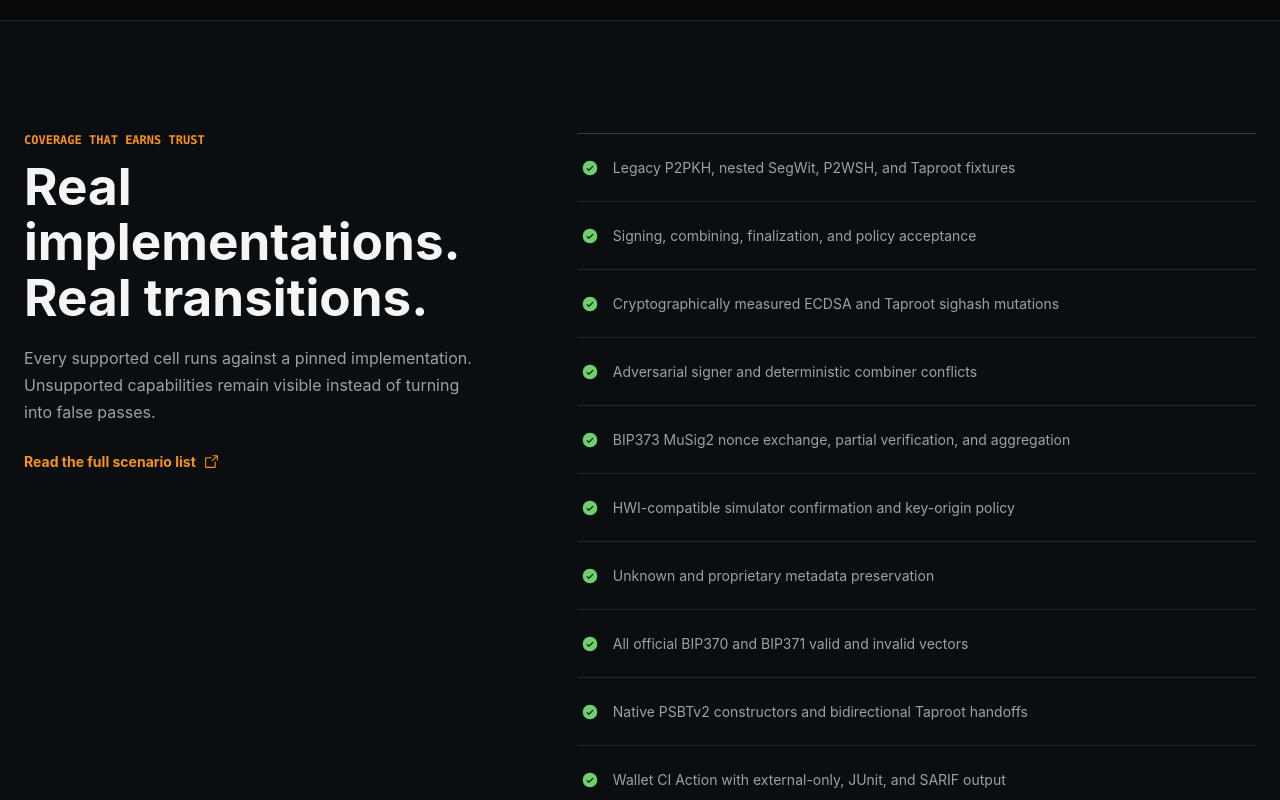
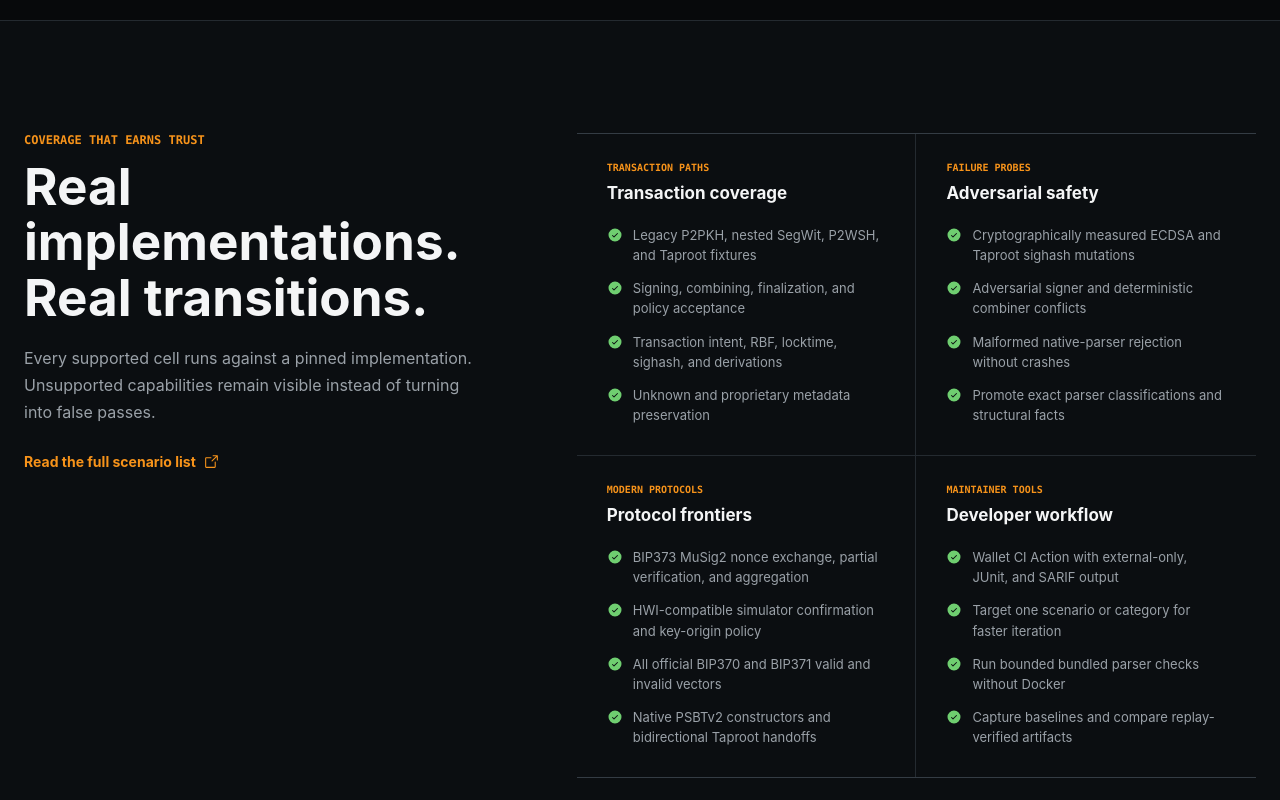
Before and after one commit to GautamBytes/psbt-interop-lab, a React (Vite) app in the folder website/: page / in a window 1280 px wide. Shown: the part 3240-4040 px from the top of the page. Built offline with nearby package versions, Linux system fonts and the light colour scheme.

Commit message:
feat: group homepage coverage

```diff
--- a/website/src/components/Sections.tsx
+++ b/website/src/components/Sections.tsx
@@ -13,23 +13,51 @@ import { npmUrl, repositoryUrl, workflowSteps } from "../content";
 import { routes } from "../routes";
 import { SiteLink } from "./SiteLink";
 
-const coverage = [
+const coverageGroups = [
+  {
+    id: "transactions",
+    label: "Transaction paths",
+    title: "Transaction coverage",
+    items: [
       "Legacy P2PKH, nested SegWit, P2WSH, and Taproot fixtures",
       "Signing, combining, finalization, and policy acceptance",
+      "Transaction intent, RBF, locktime, sighash, and derivations",
+      "Unknown and proprietary metadata preservation",
+    ],
+  },
+  {
+    id: "adversarial",
+    label: "Failure probes",
+    title: "Adversarial safety",
+    items: [
       "Cryptographically measured ECDSA and Taproot sighash mutations",
       "Adversarial signer and deterministic combiner conflicts",
+      "Malformed native-parser rejection without crashes",
+      "Promote exact parser classifications and structural facts",
+    ],
+  },
+  {
+    id: "protocols",
+    label: "Modern protocols",
+    title: "Protocol frontiers",
+    items: [
       "BIP373 MuSig2 nonce exchange, partial verification, and aggregation",
       "HWI-compatible simulator confirmation and key-origin policy",
-  "Unknown and proprietary metadata preservation",
       "All official BIP370 and BIP371 valid and invalid vectors",
       "Native PSBTv2 constructors and bidirectional Taproot handoffs",
+    ],
+  },
+  {
+    id: "workflow",
+    label: "Maintainer tools",
+    title: "Developer workflow",
+    items: [
       "Wallet CI Action with external-only, JUnit, and SARIF output",
       "Target one scenario or category for faster iteration",
       "Run bounded bundled parser checks without Docker",
-  "Promote exact parser classifications and structural facts",
       "Capture baselines and compare replay-verified artifacts",
-  "Transaction intent, RBF, locktime, sighash, and derivations",
-  "Malformed native-parser rejection without crashes",
+    ],
+  },
 ] as const;
 
 export function Sections() {
@@ -77,14 +105,30 @@ export function Sections() {
               Read the full scenario list <ArrowSquareOut aria-hidden="true" />
             </SiteLink>
           </div>
-          <ul className="coverage-list">
-            {coverage.map((item) => (
+          <div className="coverage-groups">
+            {coverageGroups.map((group) => {
+              const headingId = `coverage-${group.id}`;
+
+              return (
+                <section
+                  className="coverage-group"
+                  key={group.id}
+                  aria-labelledby={headingId}
+                >
+                  <span className="coverage-group__label">{group.label}</span>
+                  <h3 id={headingId}>{group.title}</h3>
+                  <ul>
+                    {group.items.map((item) => (
                       <li key={item}>
                         <CheckCircle aria-hidden="true" weight="fill" />
                         <span>{item}</span>
                       </li>
                     ))}
                   </ul>
+                </section>
+              );
+            })}
+          </div>
         </div>
       </section>
 
--- a/website/src/styles.css
+++ b/website/src/styles.css
@@ -1329,28 +1329,65 @@ svg {
   height: 17px;
 }
 
-.coverage-list {
+.coverage-groups {
+  display: grid;
+  grid-template-columns: repeat(2, minmax(0, 1fr));
+  border-top: 1px solid var(--border-strong);
+  border-bottom: 1px solid var(--border-strong);
+}
+
+.coverage-group {
+  min-width: 0;
+  padding: 28px 30px 30px;
+}
+
+.coverage-group:nth-child(odd) {
+  border-right: 1px solid var(--border);
+}
+
+.coverage-group:nth-child(-n + 2) {
+  border-bottom: 1px solid var(--border);
+}
+
+.coverage-group__label {
+  display: block;
+  margin-bottom: 10px;
+  color: var(--orange);
+  font-family: var(--mono);
+  font-size: 10px;
+  font-weight: 700;
+  text-transform: uppercase;
+}
+
+.coverage-group h3 {
+  margin: 0 0 22px;
+  font-size: 17px;
+}
+
+.coverage-group ul {
   margin: 0;
   padding: 0;
-  border-top: 1px solid var(--border-strong);
   list-style: none;
 }
 
-.coverage-list li {
-  display: flex;
-  min-height: 68px;
-  align-items: center;
-  gap: 14px;
-  padding: 12px 4px;
-  border-bottom: 1px solid var(--border);
-  color: var(--text-muted);
-  font-size: 14px;
-}
-
-.coverage-list svg {
-  width: 18px;
-  height: 18px;
-  flex: 0 0 18px;
+.coverage-group li {
+  display: grid;
+  grid-template-columns: 16px minmax(0, 1fr);
+  align-items: start;
+  gap: 10px;
+  color: var(--text-muted);
+  font-size: 13px;
+  line-height: 1.55;
+}
+
+.coverage-group li + li {
+  margin-top: 13px;
+}
+
+.coverage-group li svg {
+  width: 16px;
+  height: 16px;
+  margin-top: 2px;
   color: var(--green);
 }
 
@@ -2588,6 +2625,25 @@ svg {
     margin-bottom: 24px;
   }
 
+  .coverage-groups {
+    grid-template-columns: 1fr;
+  }
+
+  .coverage-group,
+  .coverage-group:nth-child(odd),
+  .coverage-group:nth-child(-n + 2) {
+    border-right: 0;
+    border-bottom: 1px solid var(--border);
+  }
+
+  .coverage-group:last-child {
+    border-bottom: 0;
+  }
+
+  .coverage-group {
+    padding: 24px 4px;
+  }
+
   .adapter-actions,
   .final-cta .page-shell > div {
     width: 100%;
```
Also changed, not shown: 1 other file (tests, documents, lock files or other folders). Lines whose indentation alone changed are shown as unchanged.
